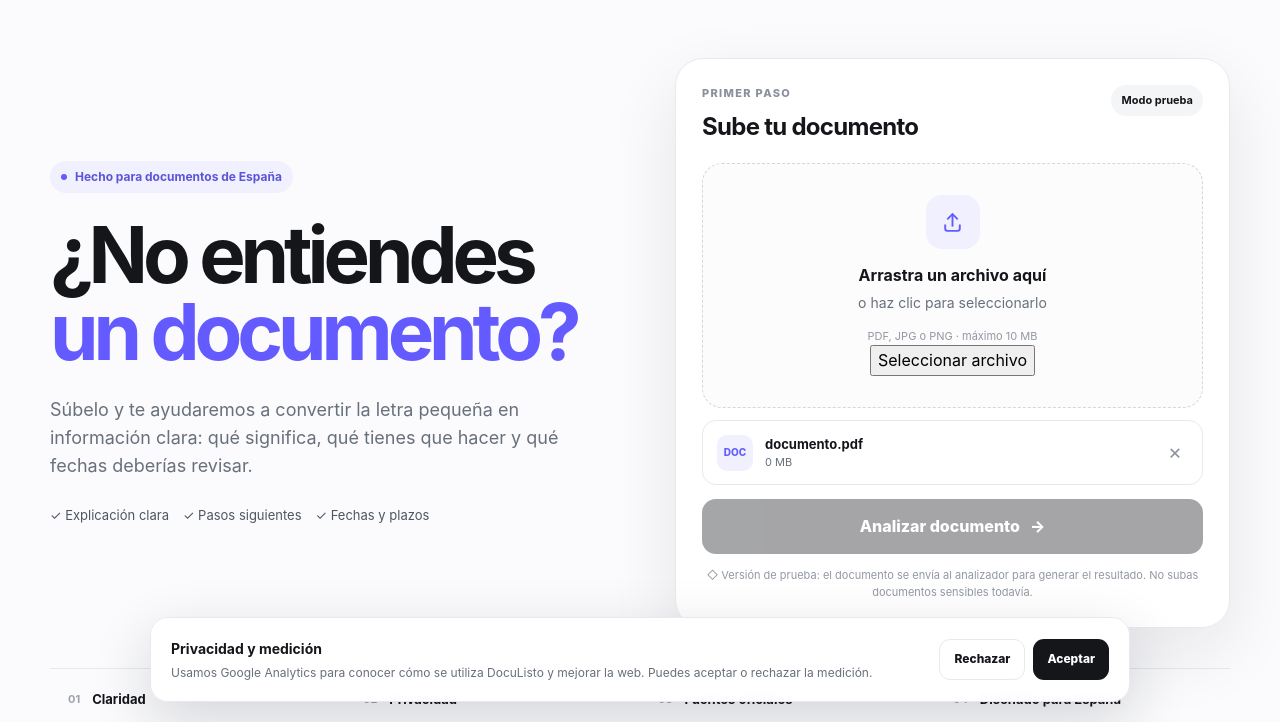
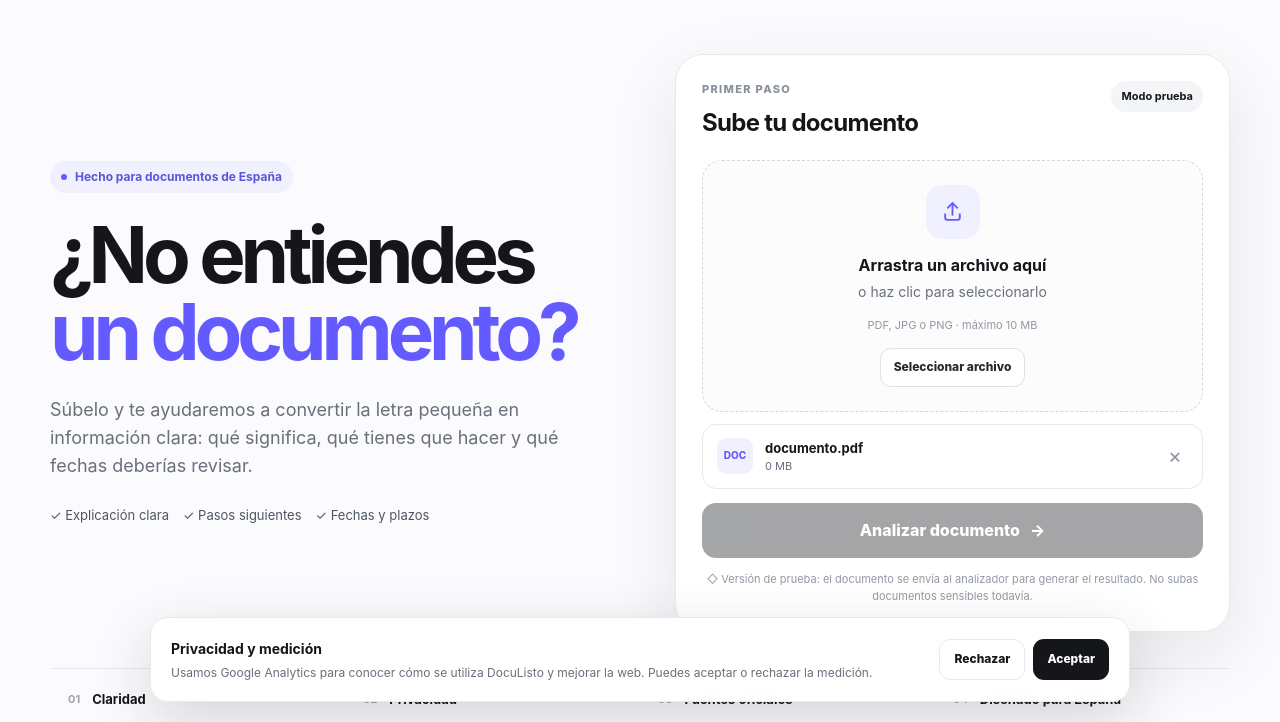
Before and after one commit to ElTukan/doculisto, a website: page index.html in a window 1280 px wide. Shown: the part 78-800 px from the top of the page. Drawn offline with Linux system fonts and the light colour scheme.

Commit message:
Style explicit DocuListo file picker

```diff
--- a/styles.css
+++ b/styles.css
@@ -154,6 +154,6 @@ summary{cursor:pointer;list-style:none;font-weight:750;font-size:16px}summary::-
 @media(max-width:560px){.analysis-live{min-height:245px}.live-visual{height:130px}}
 @media(prefers-reduced-motion:reduce){.analysis-live *{animation:none!important;transition:none!important}}
 
-.dropzone{position:relative;overflow:hidden}
-.file-input-overlay{position:absolute;inset:0;width:100%;height:100%;opacity:0;cursor:pointer;z-index:6}
-.dropzone>*:not(.file-input-overlay){pointer-events:none}
+
+.select-file-button{margin-top:14px;border:1px solid #dfe1e7;background:#fff;color:#252a31;border-radius:11px;padding:9px 13px;font-size:12px;font-weight:800;cursor:pointer;transition:.2s;position:relative;z-index:2}
+.select-file-button:hover{border-color:#bdb9ff;background:#f8f8ff;transform:translateY(-1px)}
```
